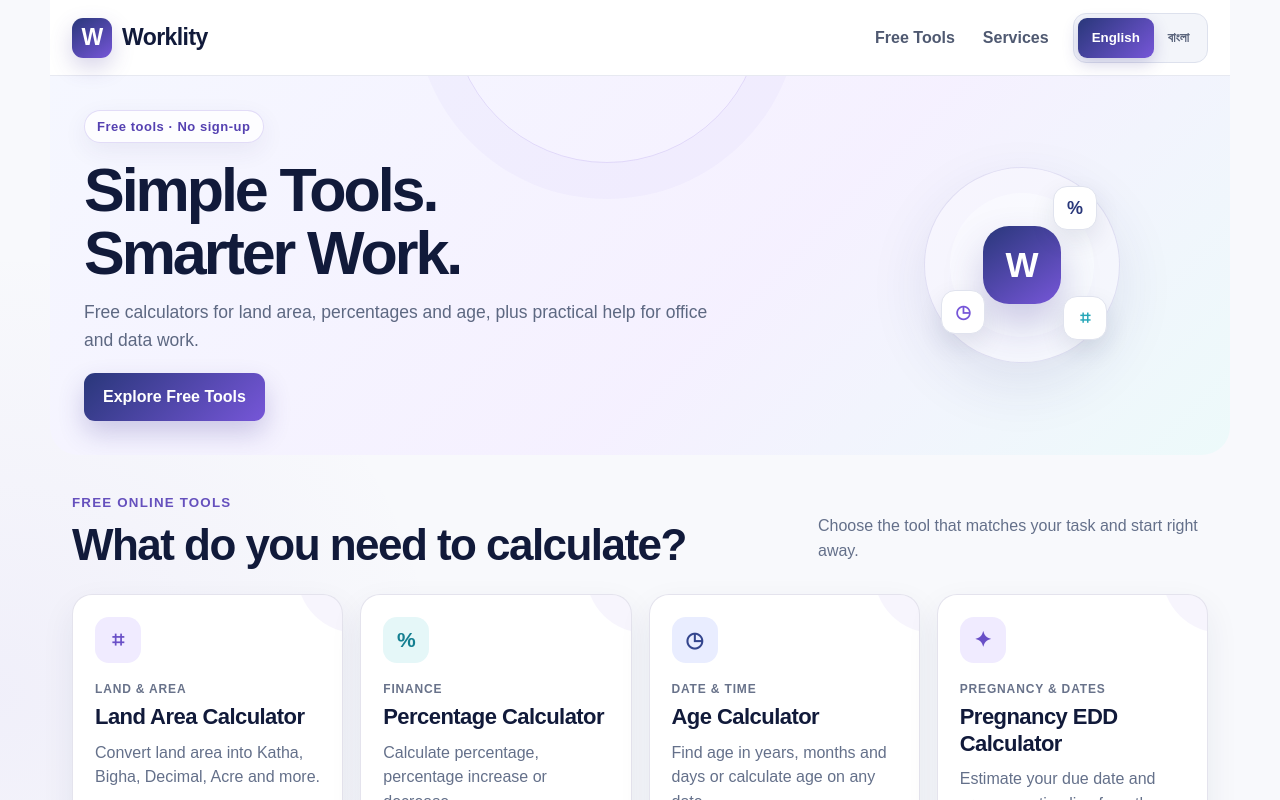
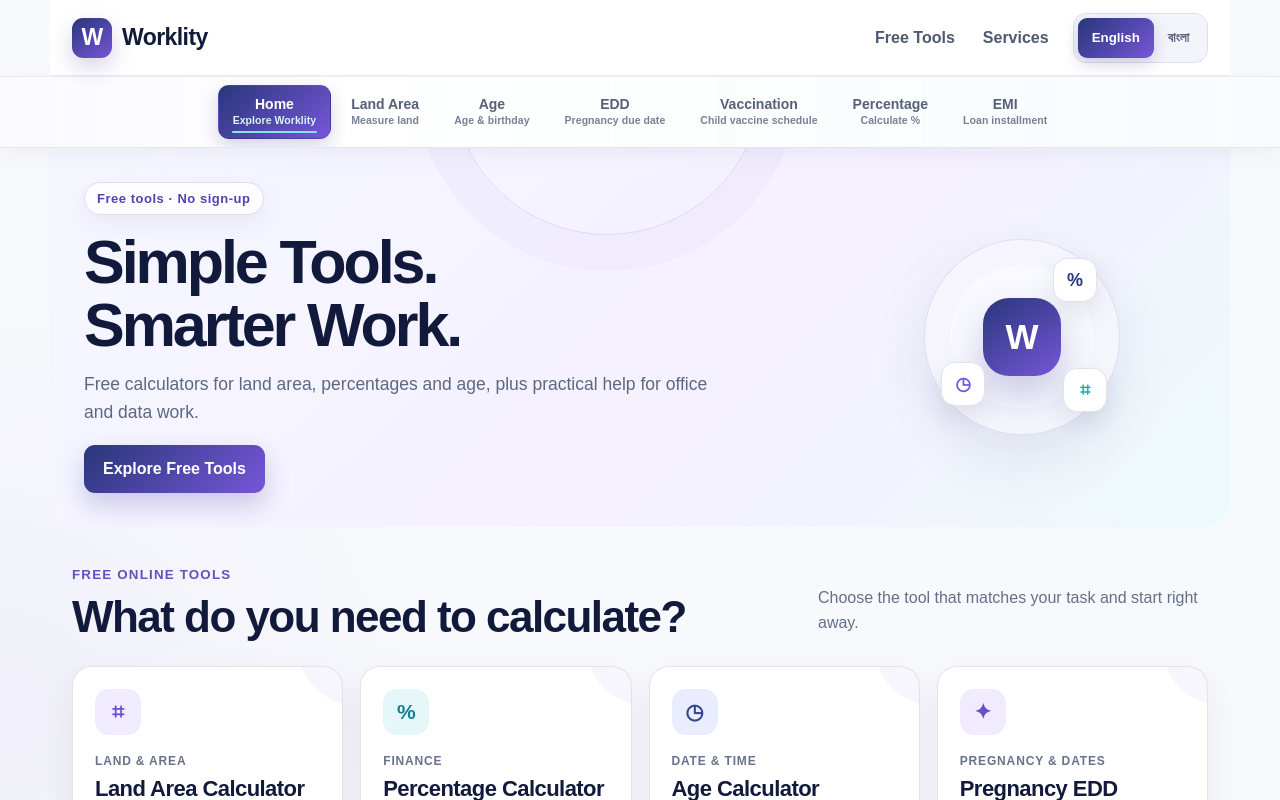
Before and after one commit to Arintri/worklity, a Next.js app: page / in a window 1280 px wide. Shown: the top 800 px of the page. Built offline with nearby package versions, Linux system fonts and the light colour scheme.

Commit message:
Add shared Worklity tool navigation

```diff
--- a/app/age-calculator/AgeCalculatorClient.js
+++ b/app/age-calculator/AgeCalculatorClient.js
@@ -2,6 +2,7 @@
 
 import { useMemo, useState } from "react";
 import Link from "next/link";
+import ToolTabs from "../components/ToolTabs";
 import {
   calculateAgeDetails,
   isValidDate,
@@ -99,6 +100,8 @@
           </Link>
         </div>
       </header>
+
+      <ToolTabs language={lang} />
 
       <section className="toolHero ageHero">
         <b>{bn ? "তারিখ ও সময়" : "DATE & TIME"}</b>
--- /dev/null
+++ b/app/components/ToolTabs.js
@@ -0,0 +1,92 @@
+"use client";
+
+import Link from "next/link";
+import { usePathname } from "next/navigation";
+import styles from "./ToolTabs.module.css";
+
+const TOOLS = [
+  {
+    href: "/",
+    en: "Home",
+    bn: "হোম",
+    descriptionEn: "Explore Worklity",
+    descriptionBn: "সব টুল দেখুন",
+  },
+  {
+    href: "/land-area-calculator",
+    en: "Land Area",
+    bn: "জমির মাপ",
+    descriptionEn: "Measure land",
+    descriptionBn: "জমির হিসাব",
+  },
+  {
+    href: "/age-calculator",
+    en: "Age",
+    bn: "বয়স",
+    descriptionEn: "Age & birthday",
+    descriptionBn: "বয়স ও জন্মদিন",
+  },
+  {
+    href: "/edd-calculator",
+    en: "EDD",
+    bn: "EDD",
+    descriptionEn: "Pregnancy due date",
+    descriptionBn: "প্রসবের সম্ভাব্য তারিখ",
+  },
+  {
+    href: "/vaccination-calculator",
+    en: "Vaccination",
+    bn: "টিকাদান",
+    descriptionEn: "Child vaccine schedule",
+    descriptionBn: "শিশুর টিকার সময়সূচি",
+  },
+  {
+    href: "/percentage-calculator",
+    en: "Percentage",
+    bn: "শতাংশ",
+    descriptionEn: "Calculate %",
+    descriptionBn: "শতাংশ হিসাব",
+  },
+  {
+    href: "/emi-calculator",
+    en: "EMI",
+    bn: "EMI",
+    descriptionEn: "Loan installment",
+    descriptionBn: "লোনের কিস্তি",
+  },
+];
+
+export default function ToolTabs({ language = "en" }) {
+  const pathname = usePathname();
+  const bn = language === "bn";
+
+  return (
+    <nav
+      className={styles.workspace}
+      aria-label={bn ? "Worklity টুলসমূহ" : "Worklity tools"}
+    >
+      <div className={styles.scroller}>
+        <ul className={styles.list}>
+          {TOOLS.map((tool) => {
+            const active = pathname === tool.href;
+
+            return (
+              <li key={tool.href}>
+                <Link
+                  href={tool.href}
+                  className={`${styles.link} ${active ? styles.active : ""}`}
+                  aria-current={active ? "page" : undefined}
+                >
+                  <strong>{bn ? tool.bn : tool.en}</strong>
+                  <small>
+                    {bn ? tool.descriptionBn : tool.descriptionEn}
+                  </small>
+                </Link>
+              </li>
+            );
+          })}
+        </ul>
+      </div>
+    </nav>
+  );
+}
--- /dev/null
+++ b/app/components/ToolTabs.module.css
@@ -0,0 +1,150 @@
+.workspace {
+  --tabs-navy: #111a3a;
+  --tabs-indigo: #29377a;
+  --tabs-violet: #7656d8;
+  --tabs-cyan: #25a6b8;
+  position: relative;
+  z-index: 5;
+  width: 100%;
+  border-top: 1px solid rgba(42, 52, 113, 0.07);
+  border-bottom: 1px solid #e2e6f0;
+  background:
+    linear-gradient(90deg, rgba(118, 86, 216, 0.035), transparent 28%, rgba(37, 166, 184, 0.035)),
+    rgba(255, 255, 255, 0.96);
+  box-shadow: 0 8px 24px rgba(25, 34, 78, 0.045);
+}
+
+.scroller {
+  max-width: 1180px;
+  margin: 0 auto;
+  padding: 8px 22px;
+  overflow-x: auto;
+  overscroll-behavior-inline: contain;
+  scrollbar-width: thin;
+  scrollbar-color: rgba(76, 72, 151, 0.34) transparent;
+}
+
+.scroller::-webkit-scrollbar {
+  height: 5px;
+}
+
+.scroller::-webkit-scrollbar-thumb {
+  border-radius: 999px;
+  background: rgba(76, 72, 151, 0.34);
+}
+
+.list {
+  display: flex;
+  width: max-content;
+  min-width: 100%;
+  margin: 0;
+  padding: 0;
+  align-items: center;
+  justify-content: center;
+  gap: 5px;
+  list-style: none;
+  white-space: nowrap;
+}
+
+.link {
+  position: relative;
+  display: flex;
+  min-height: 54px;
+  padding: 8px 14px 9px;
+  align-items: center;
+  justify-content: center;
+  flex-direction: column;
+  gap: 3px;
+  border: 1px solid transparent;
+  border-radius: 11px;
+  color: #566078;
+  background: transparent;
+  line-height: 1.1;
+  text-decoration: none;
+  transition: color 150ms ease, background-color 150ms ease, border-color 150ms ease, box-shadow 150ms ease;
+  scroll-snap-align: center;
+}
+
+.link strong {
+  font-size: 14px;
+  font-weight: 820;
+}
+
+.link small {
+  color: #778097;
+  font-size: 10.5px;
+  font-weight: 650;
+  letter-spacing: 0.005em;
+}
+
+.link:hover {
+  color: var(--tabs-indigo);
+  background: #f4f3fb;
+  border-color: #e2dff2;
+}
+
+.link:focus-visible {
+  outline: 3px solid rgba(37, 166, 184, 0.5);
+  outline-offset: 2px;
+}
+
+.active {
+  color: #fff;
+  border-color: rgba(69, 55, 157, 0.24);
+  background: linear-gradient(135deg, var(--tabs-indigo), var(--tabs-violet));
+  box-shadow: 0 7px 18px rgba(58, 48, 137, 0.2);
+}
+
+.active small {
+  color: #d7f6f7;
+}
+
+.active::after {
+  position: absolute;
+  right: 13px;
+  bottom: 5px;
+  left: 13px;
+  height: 2px;
+  border-radius: 999px;
+  background: #8be2e5;
+  content: "";
+}
+
+.active:hover {
+  color: #fff;
+  border-color: rgba(69, 55, 157, 0.24);
+  background: linear-gradient(135deg, var(--tabs-indigo), var(--tabs-violet));
+}
+
+@media (max-width: 760px) {
+  .scroller {
+    padding: 7px 16px 9px;
+    scroll-padding-inline: 16px;
+    scroll-snap-type: x proximity;
+  }
+
+  .list {
+    min-width: max-content;
+    justify-content: flex-start;
+    gap: 4px;
+  }
+
+  .link {
+    min-height: 52px;
+    padding: 7px 12px 8px;
+  }
+
+  .link strong {
+    font-size: 13.5px;
+  }
+
+  .link small {
+    font-size: 10px;
+  }
+}
+
+@media print {
+  .workspace {
+    display: none !important;
+  }
+}
--- a/app/edd-calculator/EDDCalculatorClient.js
+++ b/app/edd-calculator/EDDCalculatorClient.js
@@ -2,6 +2,7 @@
 
 import { useState } from "react";
 import Link from "next/link";
+import ToolTabs from "../components/ToolTabs";
 import {
   PREGNANCY_LENGTH_DAYS,
   calculateEDDDetails,
@@ -132,6 +133,8 @@
           </Link>
         </div>
       </header>
+
+      <ToolTabs language={lang} />
 
       <section className="eddHero">
         <span>{bn ? "গর্ভাবস্থার তারিখের টুল" : "PREGNANCY DATE TOOL"}</span>
--- a/app/emi-calculator/EMICalculatorClient.js
+++ b/app/emi-calculator/EMICalculatorClient.js
@@ -2,6 +2,7 @@
 
 import { useState } from "react";
 import Link from "next/link";
+import ToolTabs from "../components/ToolTabs";
 
 import {
   MAX_ANNUAL_INTEREST_RATE,
@@ -200,6 +201,8 @@
           </Link>
         </div>
       </header>
+
+      <ToolTabs language={lang} />
 
       <section className="emiHero">
         <span>{bn ? "ঋণ ও EMI" : "LOAN & EMI"}</span>
--- a/app/land-area-calculator/LandAreaCalculatorClient.js
+++ b/app/land-area-calculator/LandAreaCalculatorClient.js
@@ -2,6 +2,7 @@
 
 import { useMemo, useState } from "react";
 import Link from "next/link";
+import ToolTabs from "../components/ToolTabs";
 
 const factor = {
   ft: 0.3048,
@@ -98,6 +99,8 @@
           </Link>
         </div>
       </header>
+
+      <ToolTabs language={lang} />
 
       <section className="toolHero">
         <b>{bn ? "জমি ও ক্ষেত্রফল" : "LAND & AREA"}</b>
--- a/app/page.js
+++ b/app/page.js
@@ -2,6 +2,7 @@
 
 import { useState } from "react";
 import Link from "next/link";
+import ToolTabs from "./components/ToolTabs";
 
 export default function Home() {
   const [lang, setLang] = useState("en");
@@ -194,6 +195,8 @@
           </div>
         </div>
       </header>
+
+      <ToolTabs language={lang} />
 
       <section className="homeHero">
         <div className="heroContent">
--- a/app/percentage-calculator/PercentageCalculatorClient.js
+++ b/app/percentage-calculator/PercentageCalculatorClient.js
@@ -2,6 +2,7 @@
 
 import { useState } from "react";
 import Link from "next/link";
+import ToolTabs from "../components/ToolTabs";
 
 const fmt = (n) =>
   new Intl.NumberFormat("en-IN", {
@@ -134,6 +135,8 @@
           <Link href="/">{bn ? "← হোম" : "← Home"}</Link>
         </div>
       </header>
+
+      <ToolTabs language={lang} />
 
       <section className="toolHero">
         <b>{bn ? "টাকা ও হিসাব" : "FINANCE"}</b>
--- a/app/vaccination-calculator/VaccinationCalculatorClient.js
+++ b/app/vaccination-calculator/VaccinationCalculatorClient.js
@@ -2,6 +2,7 @@
 
 import Link from "next/link";
 import { useState } from "react";
+import ToolTabs from "../components/ToolTabs";
 import { generateVaccinationSchedule } from "./vaccinationCalculations.mjs";
 import {
   GENDER,
@@ -169,6 +170,7 @@
         <button type="button" aria-pressed={language === "bn"} onClick={() => setLanguage("bn")}>বাংলা</button>
       </div>
     </header>
+    <ToolTabs language={language} />
     <section className="hero screenOnly"><i className="glow" aria-hidden="true" /><p className="eyebrow">{t.eyebrow}</p><h1>{t.title}</h1><p>{t.subtitle}</p></section>
     <section className="inputCard screenOnly" aria-label={t.title}>
       <form onSubmit={submit} noValidate>
```
